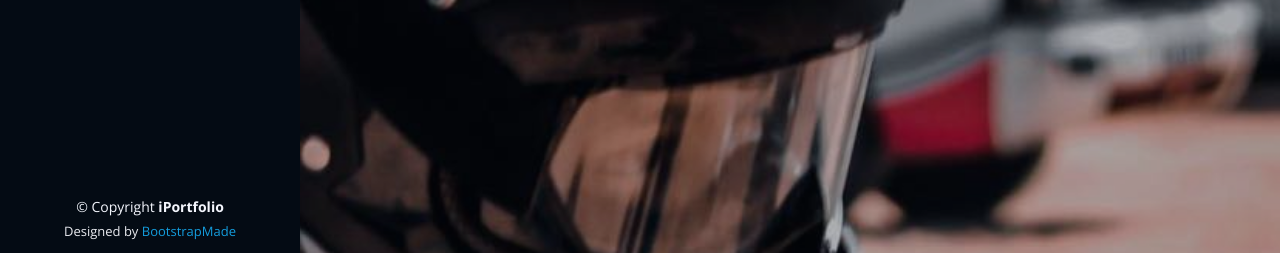
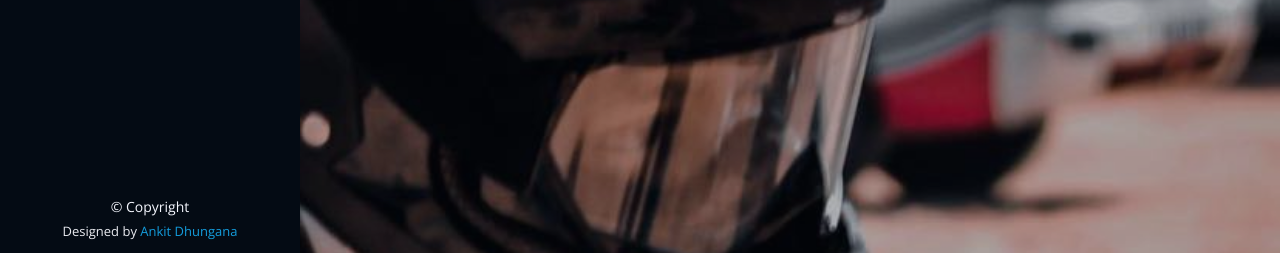
Before and after one commit to ad1995bs/ankitdhungana, a plain HTML site: page index.html in a window 1280 px wide. Shown: the part 544-797 px from the top of the page. Drawn offline with nearby package versions, Linux system fonts and the light colour scheme.

Commit message:
Update index.html

```diff
--- a/index.html
+++ b/index.html
@@ -1,5 +1,5 @@
 <!DOCTYPE html>
-<<<<<<< HEAD
+
 <html lang="en">
 
 <head>
@@ -624,14 +624,14 @@
   <footer id="footer">
     <div class="container">
       <div class="copyright">
-        &copy; Copyright <strong><span>iPortfolio</span></strong>
+        &copy; Copyright <strong><span></span></strong>
       </div>
       <div class="credits">
         <!-- All the links in the footer should remain intact. -->
         <!-- You can delete the links only if you purchased the pro version. -->
         <!-- Licensing information: https://bootstrapmade.com/license/ -->
         <!-- Purchase the pro version with working PHP/AJAX contact form: https://bootstrapmade.com/iportfolio-bootstrap-portfolio-websites-template/ -->
-        Designed by <a href="https://bootstrapmade.com/">BootstrapMade</a>
+        Designed by <a href="https://bootstrapmade.com/">Ankit Dhungana</a>
       </div>
     </div>
   </footer><!-- End  Footer -->
```
